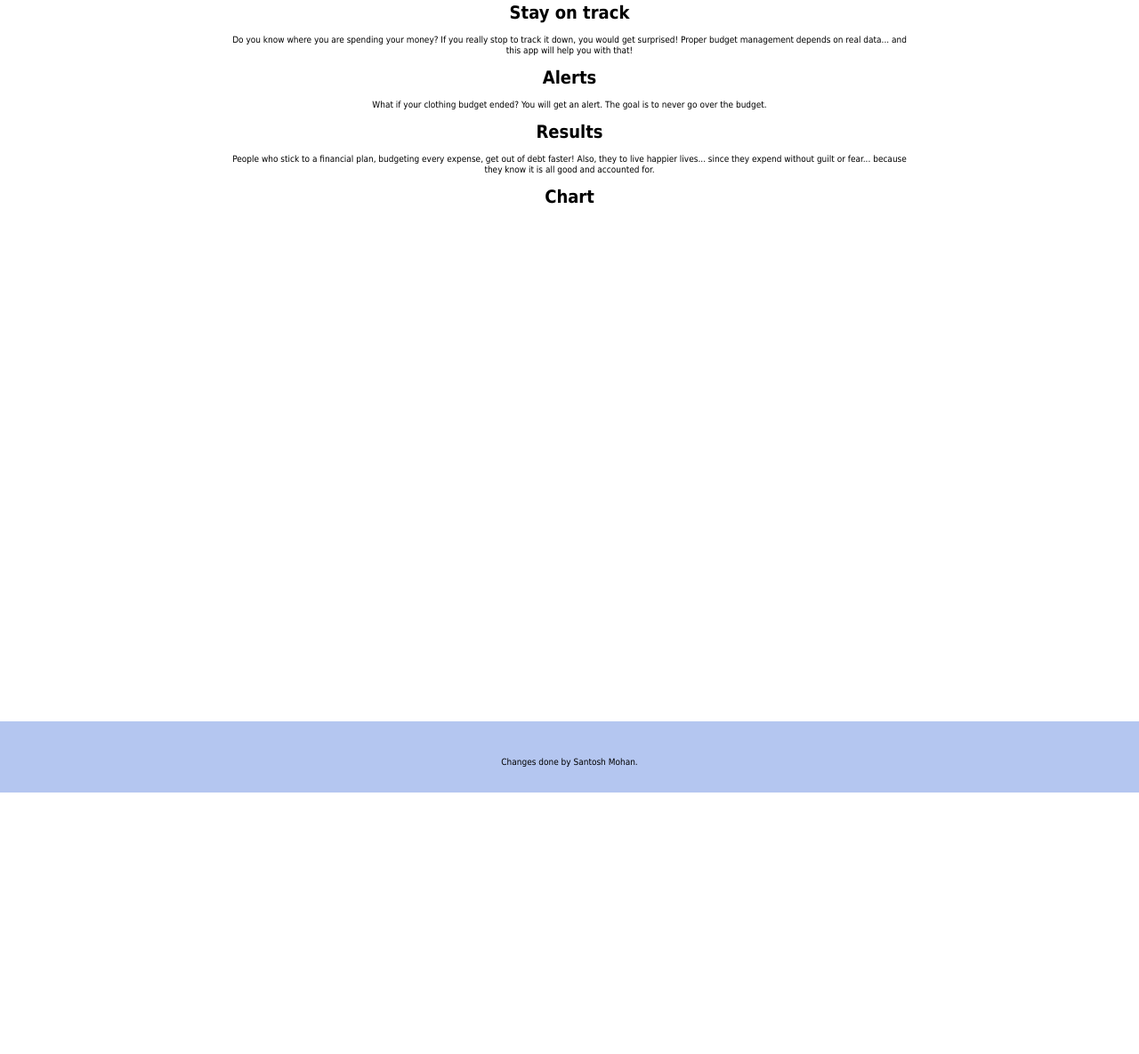
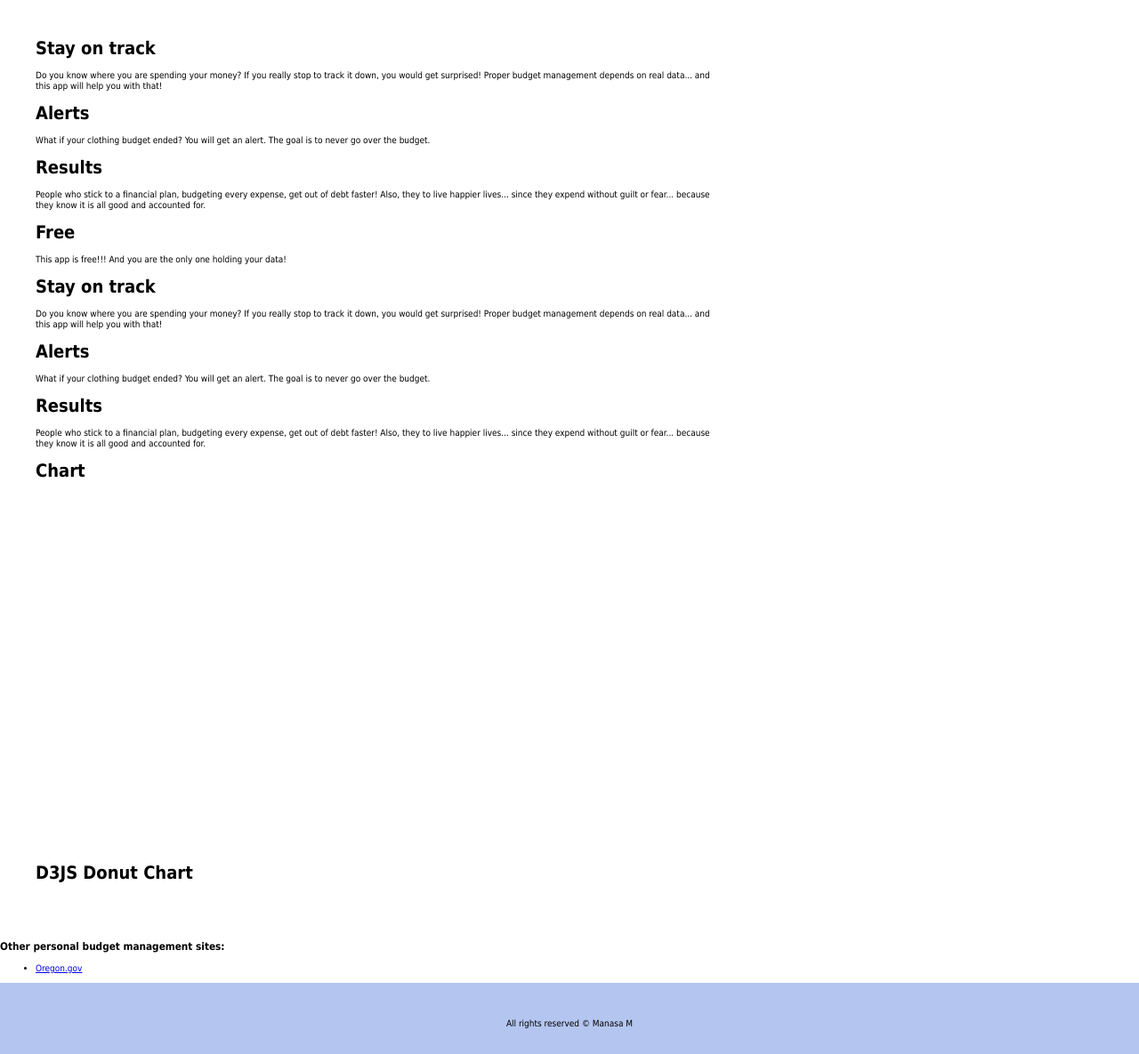
Before and after one commit to manasa1103/personal-budget-mongodb, a website: page public/index.html in a window 1280 px wide. Shown: the part 416-1601 px from the top of the page at 89% size. Before the commit the page ends 1307 px from the top, so only its background shows below. Drawn offline with nearby package versions, Linux system fonts and the light colour scheme; no server answers.

Commit message:
instructions changes

```diff
--- a/public/index.html
+++ b/public/index.html
@@ -33,59 +33,108 @@
     </div>
 
 
-    <!-- This is a Semantic HTML Change -->
-    <header class="hero">
+   <!--SEO Change 4: Used Semantic HTML5 elements-->
+    <!-- SEMANTIC CHANGE 1: using header instead of div for hero section-->
+    <!-- A11y Change 2: Used a descriptive aria-label for the hero section -->
+    <header class="hero" aria-label="Hero Section">
         <h1>Personal Budget</h1>
         <h2>A personal-budget management app</h2>
     </header>
 
-    <!-- This is a Semantic HTML Change -->
-    <main class="center" id="main">
+    <!-- SEMANTIC CHANGE 2: Using a main element to define the main content of the page -->
+    <main>
+        <div class="container">
 
             <div class="page-area">
-            <!-- This is a Semantic HTML Change -->
-            <article>
+
+                <!-- SEMANTIC CHANGE 3: replacing div with section tag -->
+                <section>
                     <h1>Stay on track</h1>
                     <p>
                         Do you know where you are spending your money? If you really stop to track it down,
                         you would get surprised! Proper budget management depends on real data... and this
                         app will help you with that!
                     </p>
-            </article>
+                </section>
 
-            <article>
+                <section>
                     <h1>Alerts</h1>
                     <p>
                         What if your clothing budget ended? You will get an alert. The goal is to never go over the budget.
                     </p>
-            </article>
+                </section>
 
-            <article>
+                <section>
                     <h1>Results</h1>
                     <p>
                         People who stick to a financial plan, budgeting every expense, get out of debt faster!
                         Also, they to live happier lives... since they expend without guilt or fear...
                         because they know it is all good and accounted for.
                     </p>
-            </article>
+                </section>
 
-            <article>
+                <section>
+                    <h1>Free</h1>
+                    <p>
+                        This app is free!!! And you are the only one holding your data!
+                    </p>
+                </section>
+
+                <section>
+                    <h1>Stay on track</h1>
+                    <p>
+                        Do you know where you are spending your money? If you really stop to track it down,
+                        you would get surprised! Proper budget management depends on real data... and this
+                        app will help you with that!
+                    </p>
+                </section>
+
+                <section>
+                    <h1>Alerts</h1>
+                    <p>
+                        What if your clothing budget ended? You will get an alert. The goal is to never go over the budget.
+                    </p>
+                </section>
+
+                <section>
+                    <h1>Results</h1>
+                    <p>
+                        People who stick to a financial plan, budgeting every expense, get out of debt faster!
+                        Also, they to live happier lives... since they expend without guilt or fear...
+                        because they know it is all good and accounted for.
+                    </p>
+                </section>
+
+                <section>
                     <h1>Chart</h1>
                     <p>
                         <canvas id="myChart" width="400" height="400"></canvas>
                     </p>
-            </article>
-            <div id="pie-chart"></div>
+                </section>
 
+                <section class="text-box">
+                    <h1 tabindex="26
+                    ">D3JS Donut Chart</h1>
+                    <p tabindex="27">
+                    <div id="d3DonutChart"></div>
+                    </p>
+                </section>
             </div>
-
+        </div>
         </main>
 
+        <!-- SEMANTIC CHANGE 4: Using an aside element to define content aside from the main content -->
+        <aside>
+            <h3>Other personal budget management sites:</h3>
+            <ul>
+            <li><a href="https://dfr.oregon.gov/financial/manage/pages/budget.aspx">Oregon.gov</a></li>
+            </ul>
+        </aside>
 
-    <!-- This is a Semantic HTML Change -->
+        <!-- A11y CHANGE 3: changed div to footer tag-->
         <footer class="bottom">
             <div class="center">
-            Changes done by Santosh Mohan.
+                All rights reserved &copy; Manasa M
             </div>
         </footer>
 
--- a/server.js
+++ b/server.js
@@ -6,7 +6,7 @@ const port = 3000;
 const mongoose = require("mongoose");
 
 const budgetSchema = require("./models/budget_schema");
-
+app.use('/',express.static('public'));
 let url = 'mongodb://127.0.0.1:27017/pbmongodb';
 
 app.use(cors());
```
Lines whose indentation alone changed are shown as unchanged.
